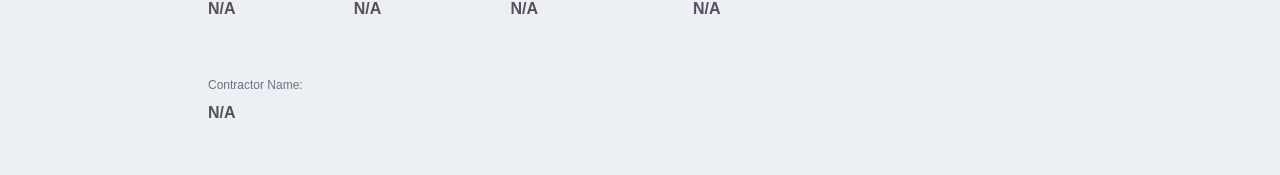
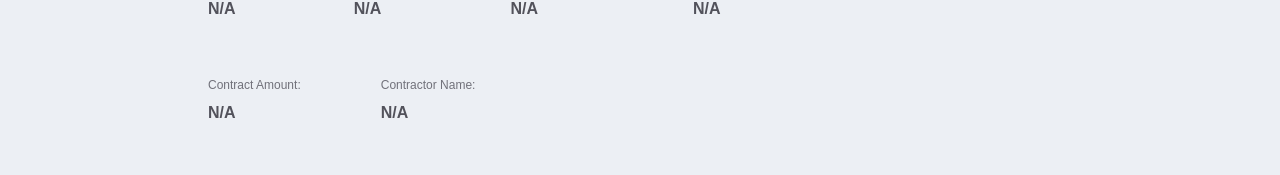
Before and after one commit to AllenCortuna/project-status, a Next.js app: page /contract-info/1 in a window 1280 px wide. Shown: the part 459-634 px from the top of the page. Built offline with nearby package versions, Linux system fonts and the light colour scheme; no server answers; the database is empty; a web font is replaced by a local one.

Commit message:
minor changes

```diff
--- a/app/contract-info/[id]/page.js
+++ b/app/contract-info/[id]/page.js
@@ -189,7 +189,13 @@ const ContractInfo = (params) => {
             </span>
           </div>
           {/* contractor */}
-          <div className="flex gap-10">
+          <div className="flex gap-20">
+            <span className="gap-2 flex flex-col">
+              <p className="primary-text">Contract Amount: </p>
+              <span className="text-normal text-zinc-600 font-bold">
+                {data?.contractAmount || "N/A"}
+              </span>
+            </span>
             <span className="gap-2 flex flex-col">
               <p className="primary-text">Contractor Name: </p>
               <span className="text-normal text-zinc-600 font-bold">
```
